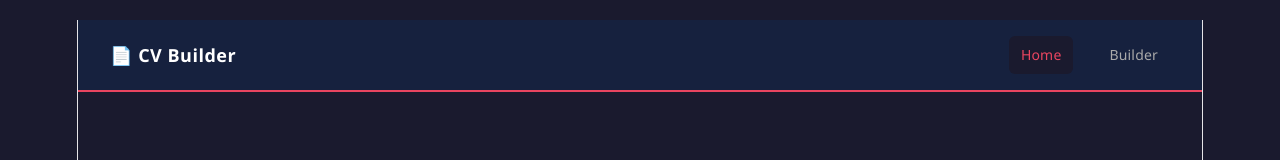
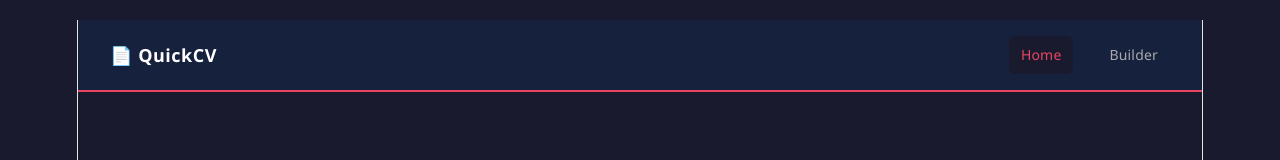
Before and after one commit to Vizzly-nM09/CV-Builder, a React (Vite) app: page / in a window 1280 px wide. Shown: the top 160 px of the page. Built offline with nearby package versions, Linux system fonts and the light colour scheme.

Commit message:
I decided to change the name of this project for while

```diff
--- a/index.html
+++ b/index.html
@@ -4,7 +4,7 @@
     <meta charset="UTF-8" />
     <link rel="icon" type="image/svg+xml" href="/favicon.svg" />
     <meta name="viewport" content="width=device-width, initial-scale=1.0" />
-    <title>CV Maker</title>
+    <title>QuickCV</title>
   </head>
   <body>
     <div id="root"></div>
--- a/src/components/Navbar.jsx
+++ b/src/components/Navbar.jsx
@@ -6,7 +6,7 @@ function Navbar() {
   return (
     <nav className="navbar">
       <div className="navbar-brand">
-        <Link to="/">📄 CV Builder</Link>
+        <Link to="/">📄 QuickCV</Link>
       </div>
 
       <div className="navbar-links">
```
Also changed, not shown: 1 other file (tests, documents, lock files or other folders).
